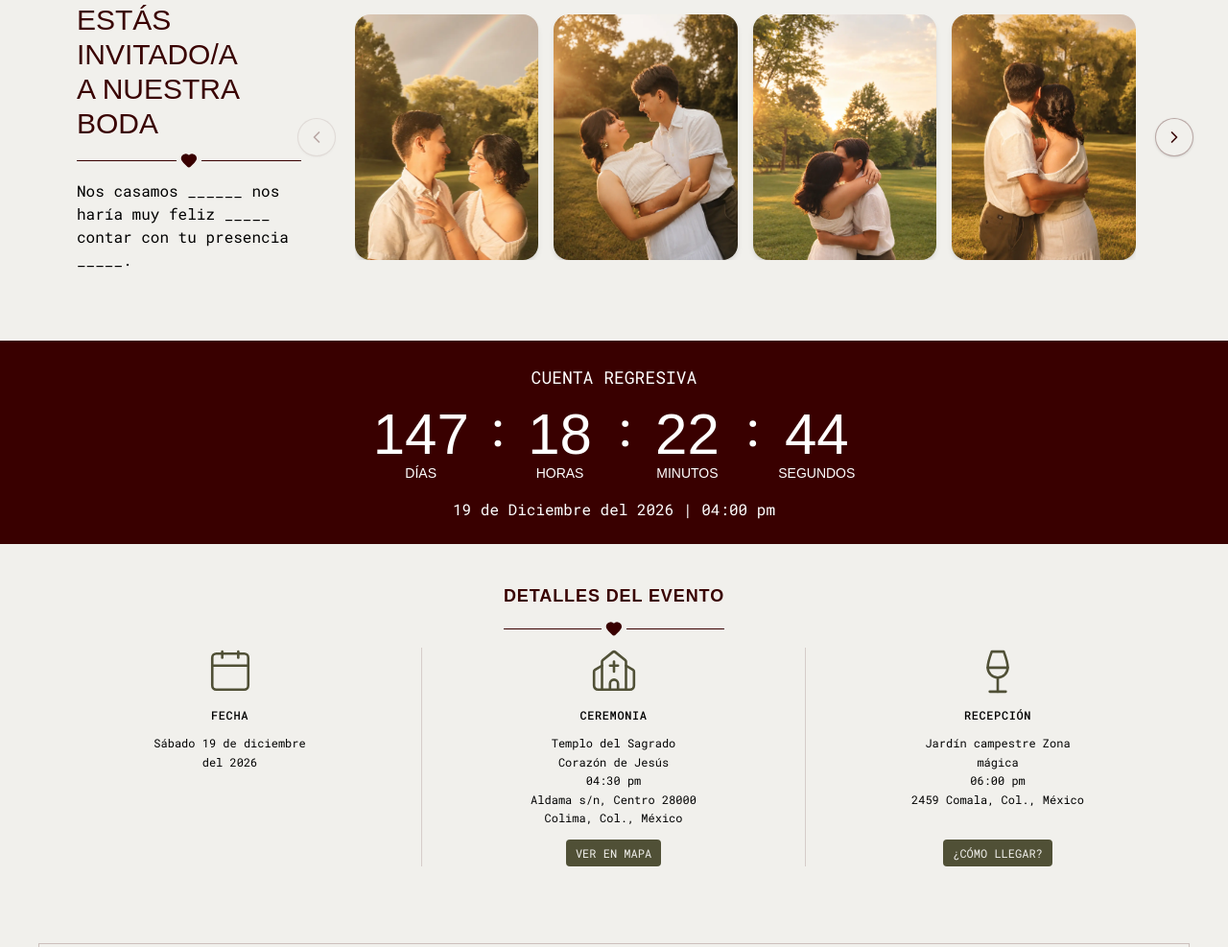
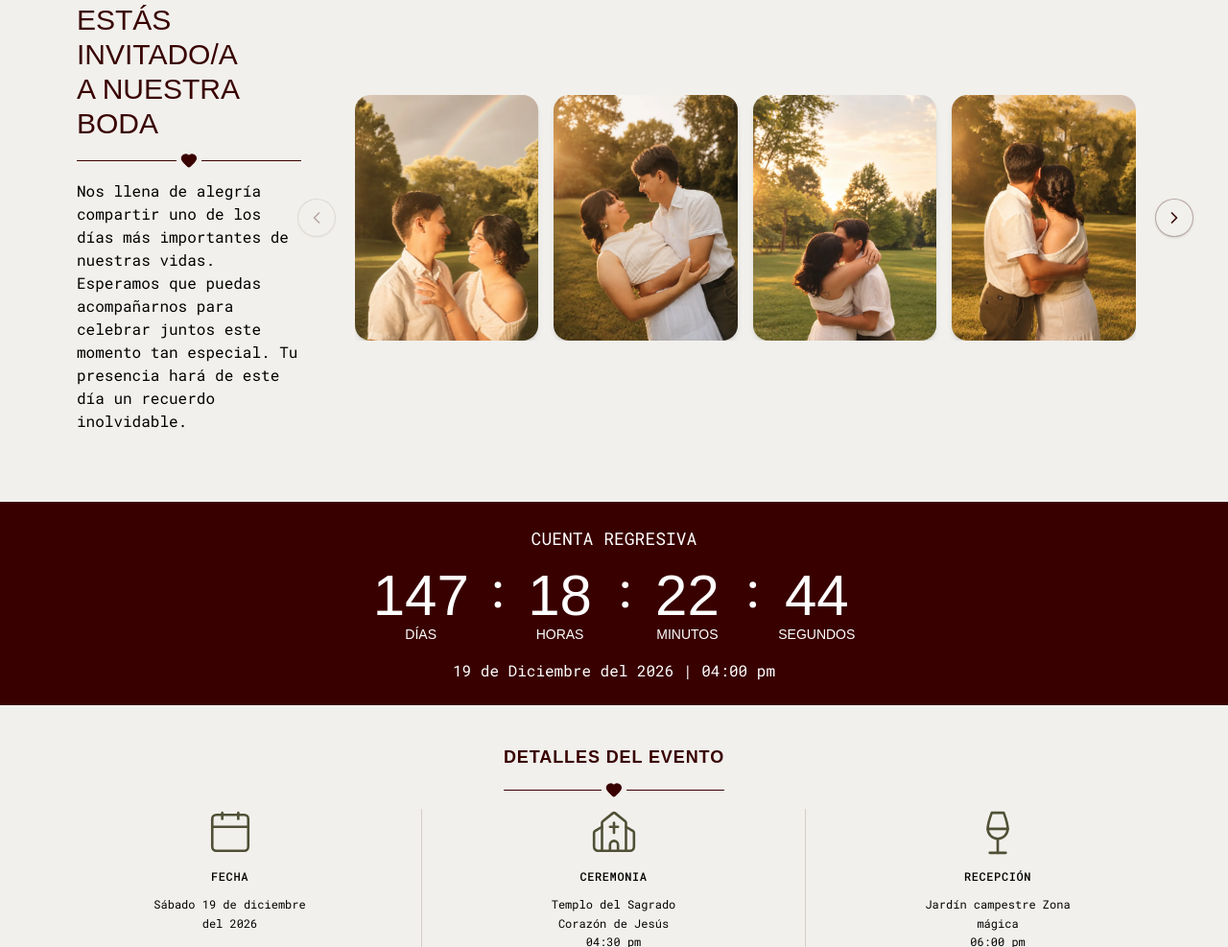
Before and after one commit to AlexRizo/carla-y-tenoch, an Astro site: page / in a window 1280 px wide. Shown: the part 966-1953 px from the top of the page at 96% size. Built offline with nearby package versions, Linux system fonts and the light colour scheme; Astro itself is replaced by a stand-in of ours; a web font is replaced by a local one.

Commit message:
gallery desc updated

```diff
--- a/src/sections/Gallery.astro
+++ b/src/sections/Gallery.astro
@@ -19,11 +19,15 @@ const images = [
 <section class="bg-third-100 py-18 pl-20 pr-14">
   <div class="container mx-auto flex items-center gap-4 justify-between">
     <article class="flex flex-col w-68">
-      <h1 class="text-3xl text-main-600 font-subtitle font-medium uppercase">Estás invitado/a<br /> a nuestra boda</h1>
-      <Divider color="red"/>
+      <h1 class="text-3xl text-main-600 font-subtitle font-medium uppercase">
+        Estás invitado/a<br /> a nuestra boda
+      </h1>
+      <Divider color="red" />
       <p>
-        Nos casamos ______ nos <br/>haría muy feliz _____<br/> contar con tu presencia
-        _____.
+        Nos llena de alegría compartir uno de los días más importantes de
+        nuestras vidas. Esperamos que puedas acompañarnos para celebrar juntos
+        este momento tan especial. Tu presencia hará de este día un recuerdo
+        inolvidable.
       </p>
     </article>
 
```
